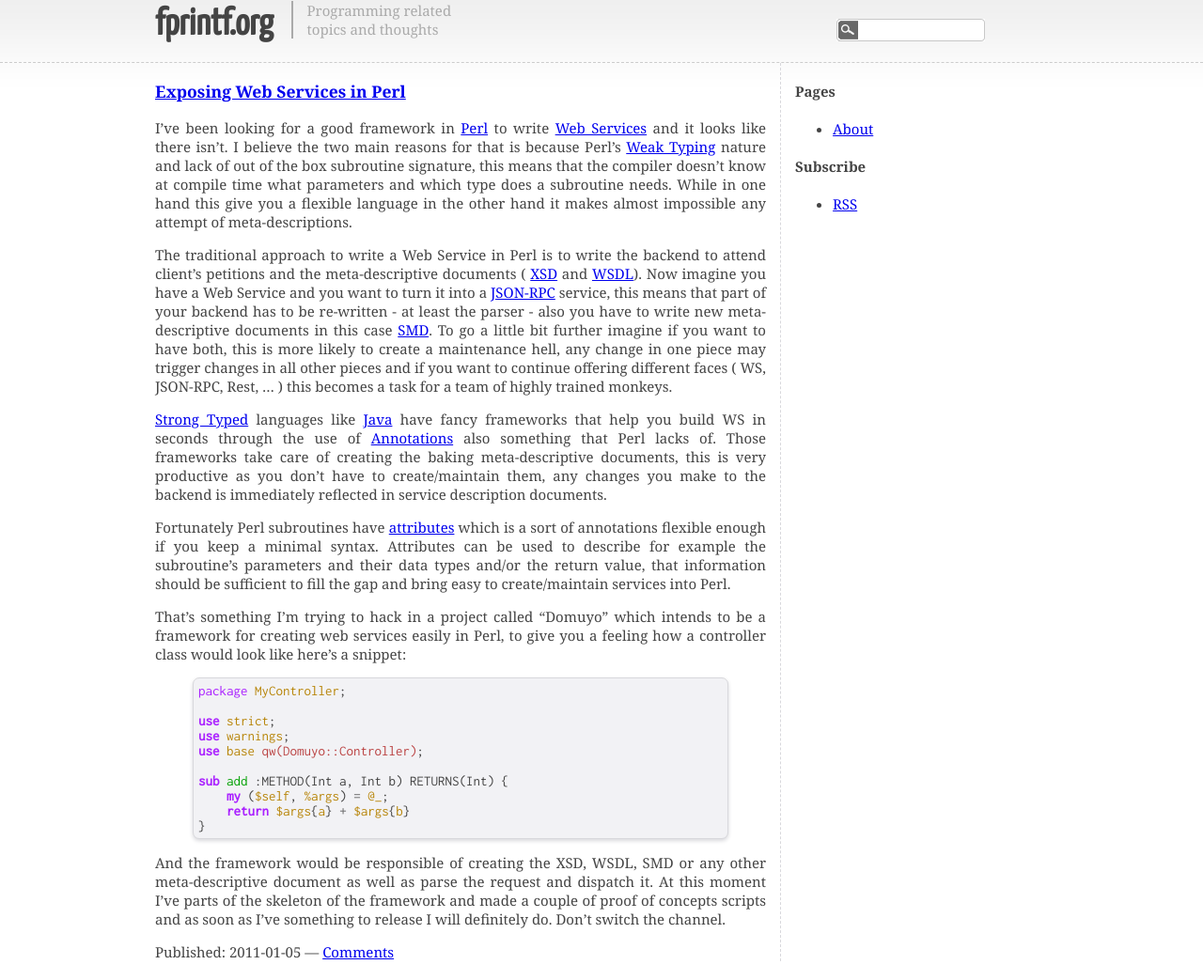
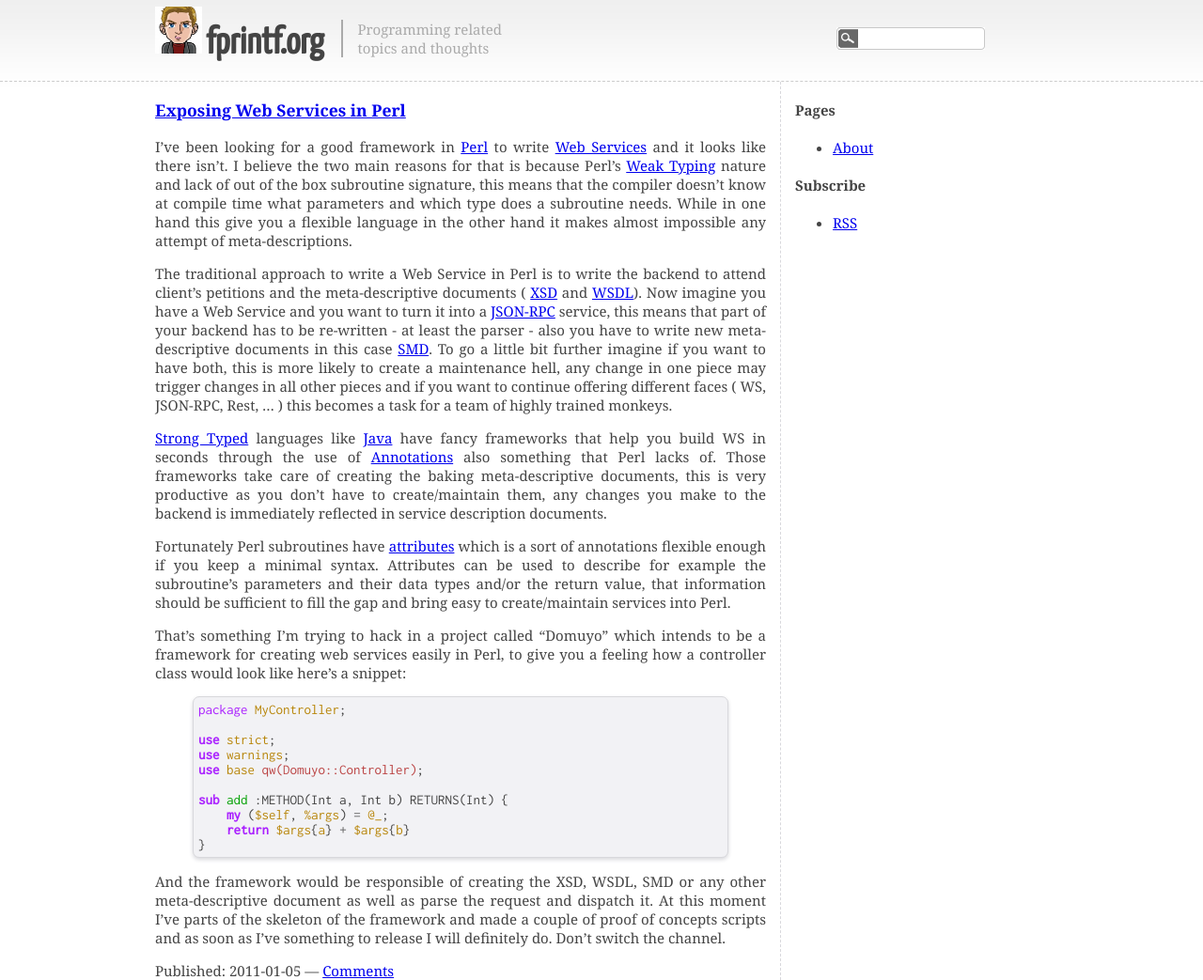
Before and after one commit to bluescreen10/bluescreen10.github.com, a Jekyll site: the page built from index.html, in a window 1280 px wide. Shown: the whole page at 94% size. Built offline with Jekyll 4.4.1, drawn with Linux system fonts in a browser that asks for light colours; some web fonts are replaced; the list of posts is cut into pages by our own code.

Commit message:
added avatar

```diff
--- a/_includes/header.html
+++ b/_includes/header.html
@@ -1,5 +1,7 @@
 <div class="header">
   <div class="content">
+    <!-- avatar -->
+    <img src="/images/avatar.jpg" id="avatar" />
     <!-- title -->
     <h1>
       <a href="{{ site.url }}" rel="home bookmark">{{ site.title }}</a>
--- a/css/master.css
+++ b/css/master.css
@@ -13,11 +13,15 @@ body {
     display: block;
     position: relative;
     border-bottom: 1px dashed #ccc;
+    margin-top: 5px;
 }
 
 .header h1 {
     display: inline-block;
-    margin-top: 5px;
+}
+
+.header #avatar {
+    height: 50px;
 }
 
 .header h1 a {
```
